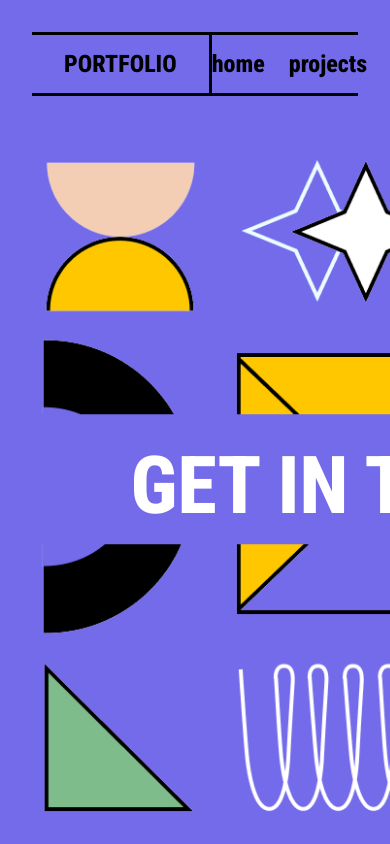
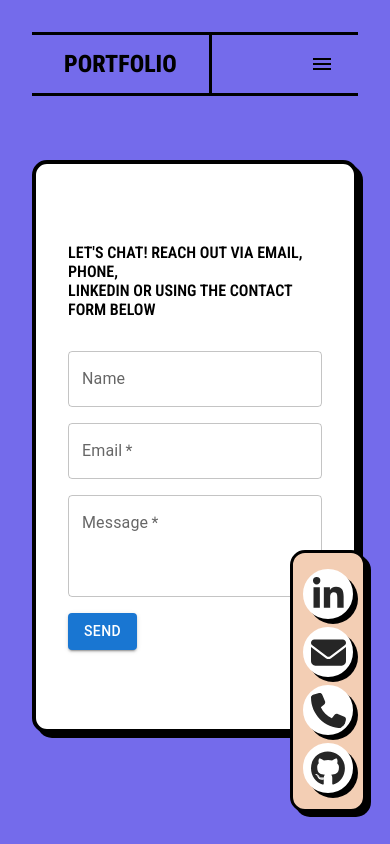
Before and after one commit to KristinaGru/portfolio, a React (Vite) app in the folder portfolio/: page /contact in a window 390 px wide. Built offline with nearby package versions, Linux system fonts and the light colour scheme.

Commit message:
add mobile nav

```diff
--- a/portfolio/src/components/Header/Header.tsx
+++ b/portfolio/src/components/Header/Header.tsx
@@ -1,22 +1,71 @@
 import { useSelector } from 'react-redux';
 import style from './header.module.css';
 import { Link } from 'react-router-dom';
+import { Drawer, IconButton, useMediaQuery } from '@mui/material';
+import { useState } from 'react';
+import { Menu } from '@mui/icons-material';
+import curl from '../../assets/icons/curl.png';
 
 export default function Header() {
+  const [menuOpen, setMenuOpen] = useState<boolean>(false);
   const backgroundColor = useSelector(
     (state: { background: { color: string } }) => state.background.color
   );
+  const isDesktop = useMediaQuery('(min-width: 550px)');
+
   return (
     <div style={{ backgroundColor }}>
       <div className={style.header}>
         <Link to={'/'} className={style.main}>
           PORTFOLIO
         </Link>
-        <div className={style.menu}>
-          <Link to={'/'}>home</Link>
-          <Link to={'/projects'}>projects</Link>
-          <Link to={'/contact'}>contact</Link>
-        </div>
+
+        {isDesktop ? (
+          <div className={style.menu}>
+            <Link to={'/'}>home</Link>
+            <Link to={'/projects'}>projects</Link>
+            <Link to={'/contact'}>contact</Link>
+          </div>
+        ) : (
+          <>
+            <nav onClick={() => setMenuOpen(false)} className={style.nav}>
+              <Drawer
+                variant="temporary"
+                open={menuOpen}
+                onClose={() => setMenuOpen(false)}
+                ModalProps={{
+                  keepMounted: true
+                }}
+                sx={{
+                  display: { xs: 'block', sm: 'none' },
+                  '& .MuiDrawer-paper': {
+                    boxSizing: 'border-box',
+                    width: 300,
+                    backgroundColor
+                  }
+                }}>
+                <img src={curl} className={style.curl} />
+                <Link to={'/'} className={style.link}>
+                  home
+                </Link>
+                <Link to={'/projects'} className={style.link}>
+                  projects
+                </Link>
+                <Link to={'/contact'} className={style.link}>
+                  contact
+                </Link>
+              </Drawer>
+            </nav>
+            <IconButton
+              color="inherit"
+              aria-label="open drawer"
+              edge="start"
+              onClick={() => setMenuOpen(!menuOpen)}
+              sx={{ mr: 2, display: { sm: 'none' } }}>
+              <Menu />
+            </IconButton>
+          </>
+        )}
       </div>
     </div>
   );
--- a/portfolio/src/components/Header/header.module.css
+++ b/portfolio/src/components/Header/header.module.css
@@ -22,10 +22,30 @@
   margin-right: 1rem;
 }
 
-.menu > * {
+.menu > *,
+.link {
   color: #000;
   transition: transform 0.5s ease-in-out;
   &:hover {
     transform: skew(-15deg);
   }
 }
+
+.link {
+  font-weight: 800;
+  font-size: 1.5rem;
+  padding: 1rem;
+  border-bottom: 3px dotted #fff;
+}
+
+.curl {
+  margin: 1rem;
+  height: 5rem;
+}
+
+.nav {
+  display: flex;
+  justify-content: center;
+  align-items: center;
+  flex-direction: column;
+}
--- a/portfolio/src/pages/ContactPage/ContactPage.tsx
+++ b/portfolio/src/pages/ContactPage/ContactPage.tsx
@@ -93,6 +93,7 @@ export default function ContactPage() {
                 onChange={(e) => setMessage(e.target.value)}
                 multiline
                 rows={3}
+                required
               />
               <Button variant="contained" type="submit" className={style.btn}>
                 Send
--- a/portfolio/src/pages/ContactPage/contactPage.module.css
+++ b/portfolio/src/pages/ContactPage/contactPage.module.css
@@ -8,10 +8,12 @@
 .img {
   height: 100%;
   padding: 2rem;
+  width: 100%;
 }
 
 .frame {
   position: relative;
+  width: 70%;
 }
 
 .centerText {
@@ -25,6 +27,8 @@
   width: 90%;
   margin: 0;
   text-align: center;
+  background-color: #746beb;
+  width: 100%;
 }
 
 .container {
@@ -66,8 +70,8 @@
 
 .some {
   position: absolute;
-  bottom: 1rem;
-  right: 1rem;
+  bottom: 2rem;
+  right: 1.5rem;
   background-color: #f3ceb4;
   border-radius: 15px;
   border: 3px solid #000;
@@ -77,6 +81,7 @@
 .list {
   display: flex;
   padding: 0;
+  gap: 0.5rem;
 }
 
 .list li {
@@ -143,3 +148,15 @@
 .list li:nth-child(4) a:before {
   background: #2b3137;
 }
+
+@media only screen and (max-width: 800px) {
+  .frame {
+    display: none;
+  }
+}
+
+@media only screen and (max-width: 500px) {
+  .list {
+    flex-direction: column;
+  }
+}
```
Also changed, not shown: portfolio/src/assets/icons/curl.png (added).
